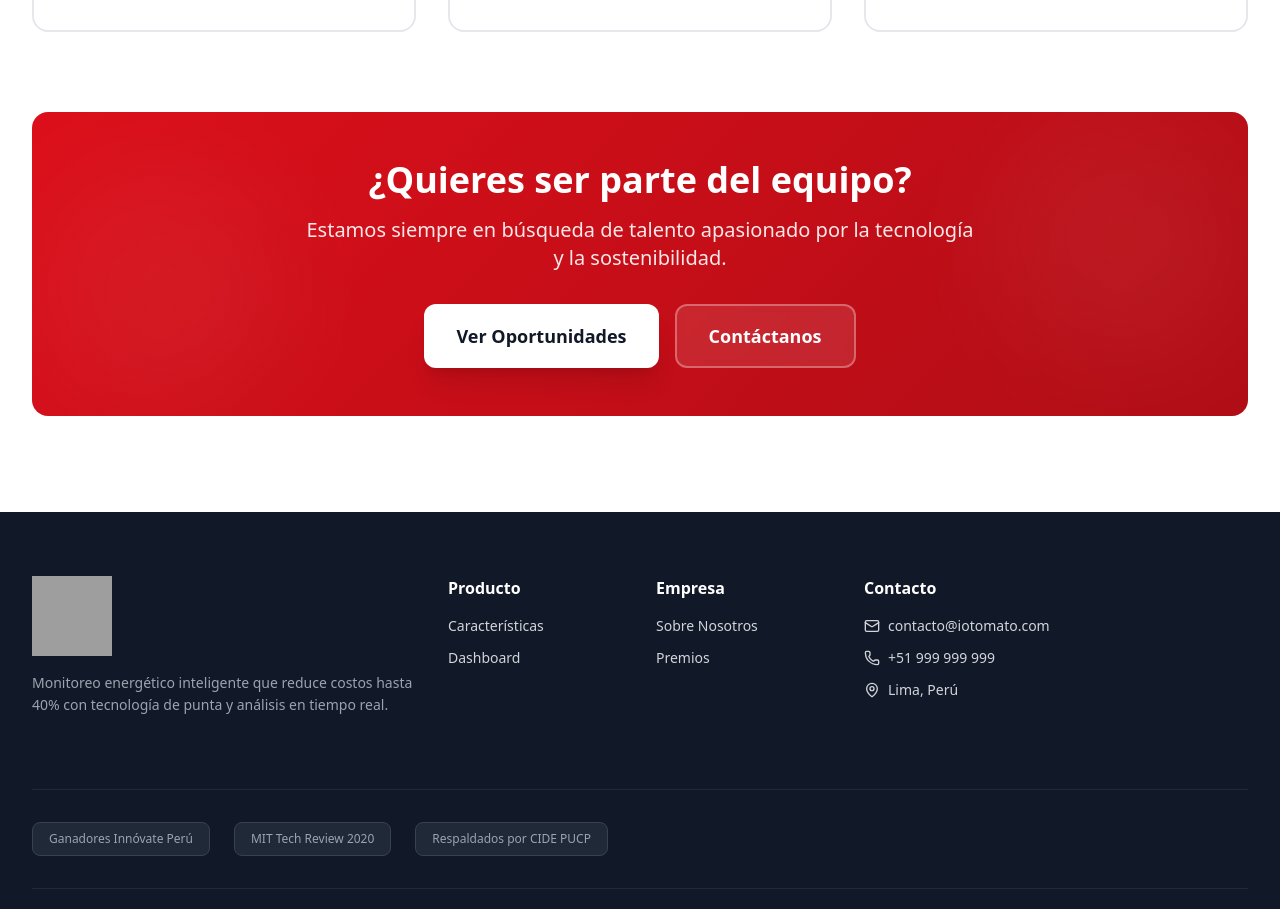
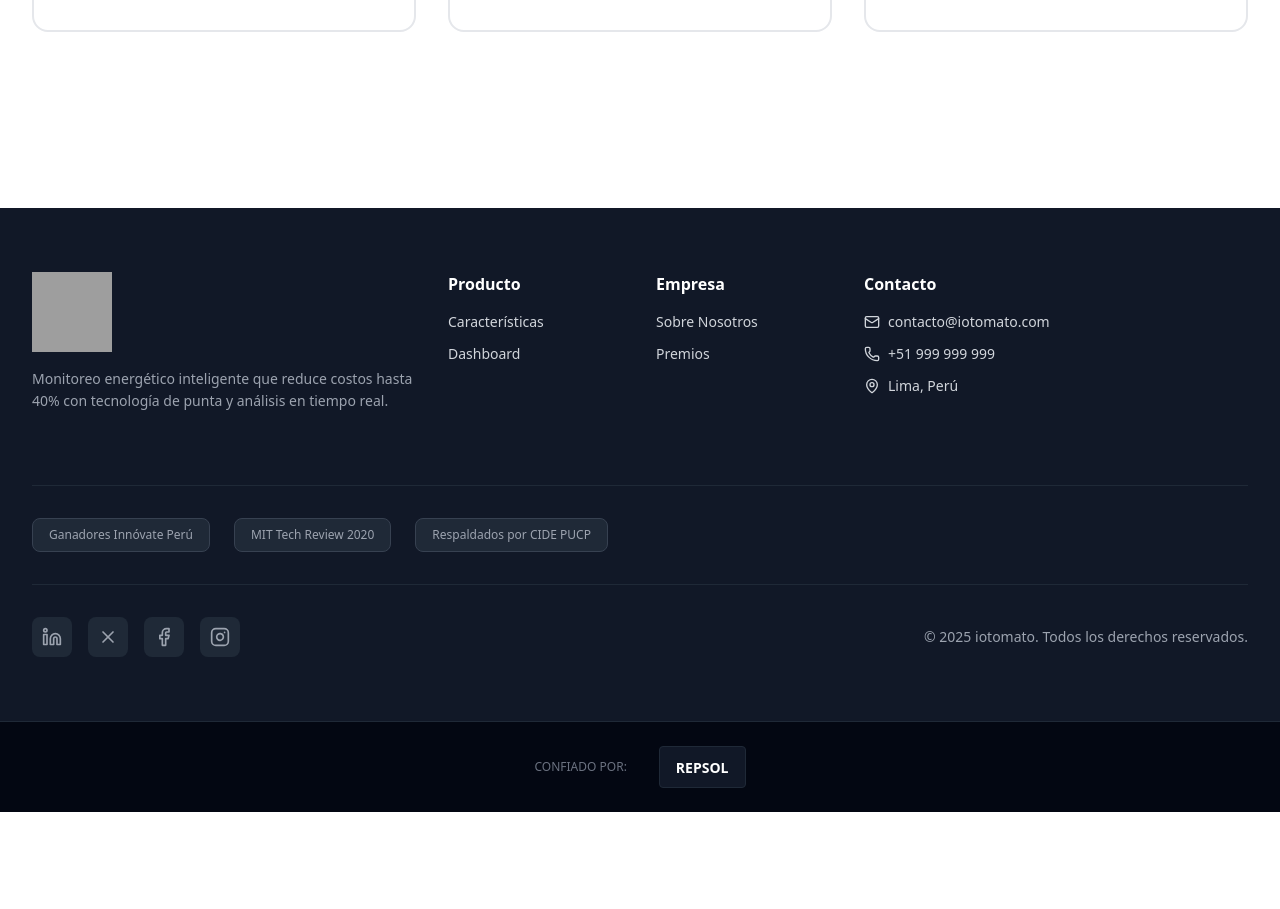
Before and after one commit to Ghost-CR/energy-dashboard, a React (Vite) app: page /nosotros in a window 1280 px wide. Shown: the part 2390-3299 px from the top of the page. After the commit the page ends 3202 px from the top, so only its background shows below. Built offline with nearby package versions, Linux system fonts and the light colour scheme; grey boxes are pictures that could not be loaded.

Commit message:
pagina terminada

```diff
--- a/api/chat.js
+++ b/api/chat.js
@@ -16,7 +16,7 @@ export default async function handler(req, res) {
         "Authorization": `Bearer ${process.env.VITE_CHATBOT_API_KEY}`
       },
       body: JSON.stringify({
-        model: model || "gpt-3.5-turbo",
+        model: model || "gpt-5.2",
         messages: messages,
         temperature: 0.5
       })
--- a/src/infraestructure/ai/ChatbotAIProvider.ts
+++ b/src/infraestructure/ai/ChatbotAIProvider.ts
@@ -31,7 +31,7 @@ export class ChatbotAIProvider {
           "Content-Type": "application/json"
         },
         body: JSON.stringify({
-          model: "gpt-3.5-turbo",
+          model: "gpt-5.2",
           messages: [
             { role: "system", content: SYSTEM_PROMPT },
             ...recentHistory,
--- a/src/ui/pages/AboutUs.jsx
+++ b/src/ui/pages/AboutUs.jsx
@@ -301,33 +301,6 @@ const AboutUs = () => {
             </div>
           </div>
         </div>
-
-        {/* Team CTA */}
-        <div
-          className="rounded-2xl p-12 text-center relative overflow-hidden"
-            style={{ background: 'linear-gradient(135deg, #DC0F1A 0%, #B00D16 100%)' }}
-        >
-          <div className="relative z-10">
-            <h3 className="text-3xl md:text-4xl font-bold text-white mb-4">
-              ¿Quieres ser parte del equipo?
-            </h3>
-            <p className="text-xl text-white/90 mb-8 max-w-2xl mx-auto">
-              Estamos siempre en búsqueda de talento apasionado por la tecnología y la sostenibilidad.
-            </p>
-            <div className="flex flex-col sm:flex-row gap-4 justify-center">
-              <button className="px-8 py-4 bg-white text-gray-900 rounded-xl font-semibold text-lg shadow-xl hover:shadow-2xl transition-all duration-300 hover:scale-105">
-                Ver Oportunidades
-              </button>
-              <button className="px-8 py-4 bg-white/10 backdrop-blur-sm text-white rounded-xl font-semibold text-lg border-2 border-white/30 hover:bg-white/20 transition-all duration-300">
-                Contáctanos
-              </button>
-            </div>
-          </div>
-
-          {/* Decorative elements */}
-          <div className="absolute top-0 right-0 w-64 h-64 bg-white/5 rounded-full blur-3xl"></div>
-          <div className="absolute bottom-0 left-0 w-64 h-64 bg-white/5 rounded-full blur-3xl"></div>
-        </div>
       </div>
     </section>
   );
```
